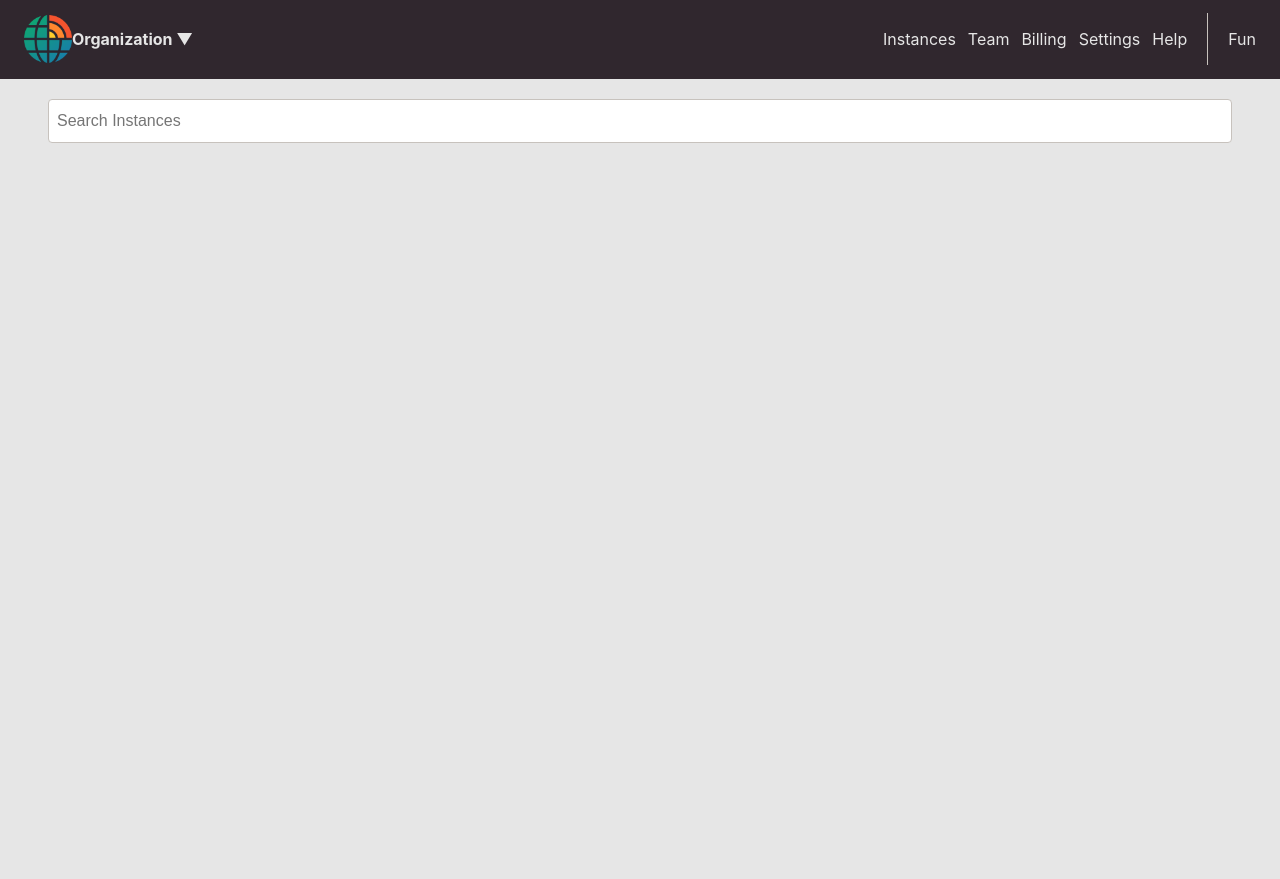
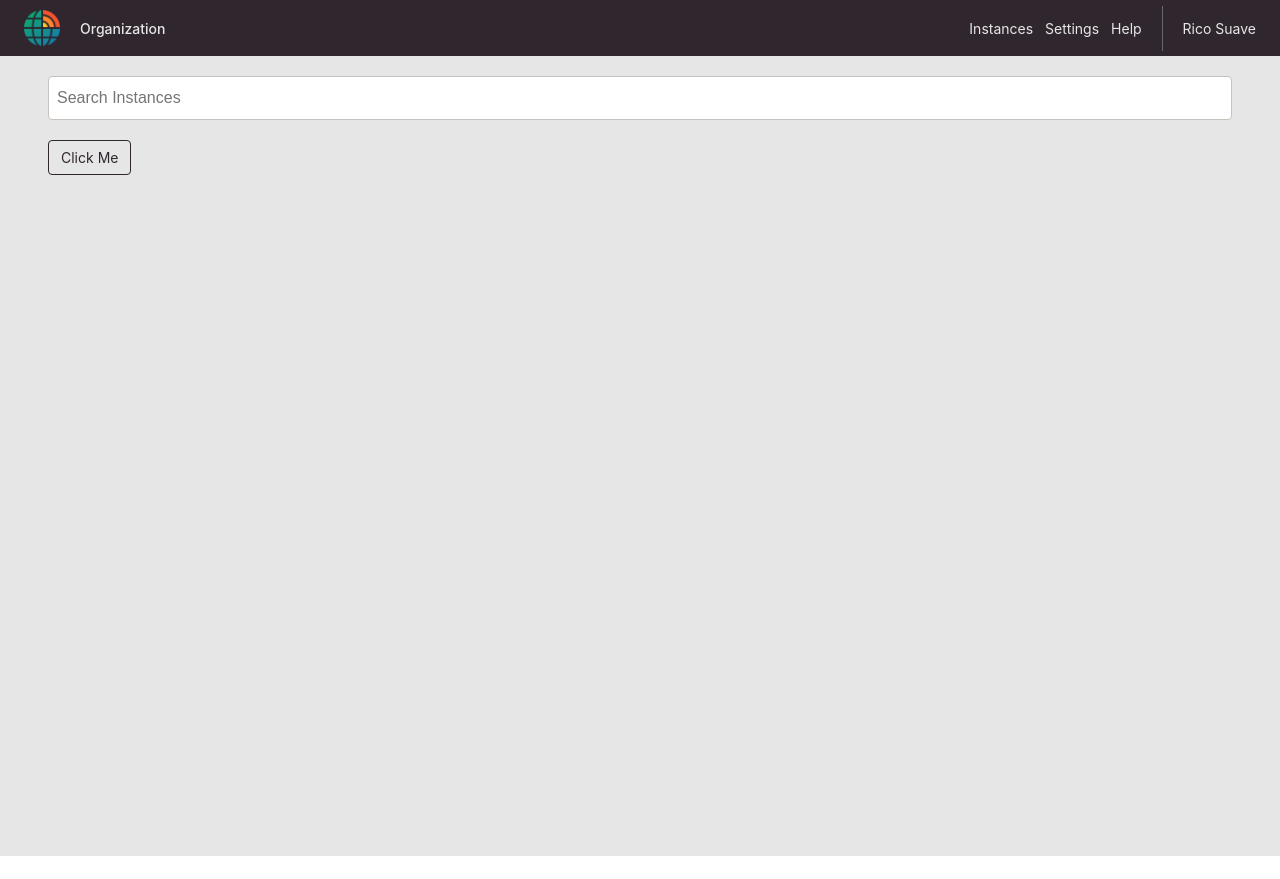
Before and after one commit to tembo-io/tembo, a Next.js app in the folder pgUI/pgUI/: page / in a window 1280 px wide. After the commit the page ends 856 px from the top, so only its background shows below. Built offline with nearby package versions, Linux system fonts and the light colour scheme.

Commit message:
add basic button

```diff
--- /dev/null
+++ b/pgUI/pgUI/components/Button/Button.module.scss
@@ -0,0 +1,23 @@
+// buttons
+.btn {
+  box-sizing: border-box;
+  display: flex;
+  flex-direction: row;
+  justify-content: center;
+  align-items: center;
+  padding: var(--space-2) var(--space-3);
+  border-radius: var(--border-radius);
+  font-size: var(--size-s);
+  outline: 0;
+  background-color: transparent;
+  border: 1px solid var(--primary-8);
+  color: var(--primary-8);
+  font-family: Inter;
+
+  &:hover {
+    cursor: pointer;
+    background-color: var(--primary-2);
+    // filter: brightness(85%);
+    transition: all 200ms ease;
+  }
+}
--- /dev/null
+++ b/pgUI/pgUI/components/Button/index.tsx
@@ -0,0 +1,18 @@
+import React, { FC } from 'react';
+
+import styles from './Button.module.scss';
+
+interface ButtonProps {
+  children: React.ReactNode;
+  onClick?(): any;
+}
+
+const Button: FC<ButtonProps> = ({ children, onClick }) => {
+  return (
+    <button onClick={onClick} className={styles.btn}>
+      {children}
+    </button>
+  );
+};
+
+export default Button;
--- a/pgUI/pgUI/components/Header/Header.module.scss
+++ b/pgUI/pgUI/components/Header/Header.module.scss
@@ -1,26 +1,38 @@
 .Header {
   width: 100%;
-  padding: var(--space-2) var(--space-6);
+  height: 3.5rem;
+  font-size: var(--size-s);
+  padding: var(--space-3) var(--space-6);
   background-color: var(--primary-8);
   color: var(--primary-3);
+
+  h4 {
+    font-weight: var(--normal-w);
+  }
 
   nav {
     margin-right: var(--space-5);
     li {
       margin-left: var(--space-3);
       list-style: none;
-      font-size: var(--size-m);
+      &:hover {
+        color: var(--primary-2);
+      }
     }
   }
 
-  .logoGroup h1 {
-    display: none;
-    visibility: hidden;
-    font-size: var(--size-l);
+  .logoGroup {
+    margin-right: var(--space-5);
+    h1 {
+      // hide the coredb name
+      display: none;
+      visibility: hidden;
+      font-size: var(--size-l);
+    }
   }
 
   .UserTag {
     padding-left: var(--space-5);
-    border-left: 1px solid var(--primary-4);
+    border-left: 1px solid var(--primary-6);
   }
 }
--- a/pgUI/pgUI/components/Header/index.tsx
+++ b/pgUI/pgUI/components/Header/index.tsx
@@ -5,30 +5,25 @@ import Link from 'next/link';
 import Logo from '../Logo';
 
 import styles from './Header.module.scss';
+import Button from '../Button';
 
 interface HeaderProps {
-  shortName: string;
+  userName: string;
 }
 
-const Header: FC<HeaderProps> = ({ shortName }) => {
+const Header: FC<HeaderProps> = ({ userName }) => {
   return (
     <header className={cx(styles.Header, 'd-flex v-center')}>
       <span className={cx(styles.logoGroup, 'd-flex v-center')}>
         <Logo />
         <h1>CoreDB</h1>
       </span>
-      <h4>Organization ▼</h4>
+      <h4>Organization</h4>
       <div className="d-flex" style={{ marginLeft: 'auto' }}>
         <nav>
           <ul className="d-flex v-center">
             <Link href="/">
               <li>Instances</li>
-            </Link>
-            <Link href="/team">
-              <li>Team</li>
-            </Link>
-            <Link href="/billing">
-              <li>Billing</li>
             </Link>
             <Link href="/settings">
               <li>Settings</li>
@@ -40,7 +35,7 @@ const Header: FC<HeaderProps> = ({ shortName }) => {
         </nav>
         <div className={cx(styles.UserTag, 'd-flex v-center')}>
           <div className={styles.avatar} />
-          <span>{shortName}</span>
+          <span>{userName}</span>
         </div>
       </div>
     </header>
--- a/pgUI/pgUI/components/Logo/index.tsx
+++ b/pgUI/pgUI/components/Logo/index.tsx
@@ -6,8 +6,8 @@ export default function Logo() {
   return (
     <Image
       src={RawLogo}
-      width={48}
-      height={48}
+      width={36}
+      height={36}
       alt="The CoreDB logo - a multicolored globe"
     />
   );
--- a/pgUI/pgUI/components/SearchBar/SearchBar.module.scss
+++ b/pgUI/pgUI/components/SearchBar/SearchBar.module.scss
@@ -2,6 +2,7 @@
     flex: 1;
     min-width: 50%;
     width: auto;
+    margin-bottom: var(--space-5);
 
     input {
       width: 100%;
--- a/pgUI/pgUI/pages/index.tsx
+++ b/pgUI/pgUI/pages/index.tsx
@@ -2,6 +2,7 @@ import type { NextPage } from 'next';
 import Head from 'next/head';
 import Main from '../components/Main';
 import Header from '../components/Header';
+import Button from '../components/Button';
 import SearchBar from '../components/SearchBar';
 
 const Home: NextPage = () => {
@@ -12,9 +13,10 @@ const Home: NextPage = () => {
         <meta name="description" content="Welcome to CoreDB" />
         <link rel="icon" href="favicon.ico" />
       </Head>
-      <Header shortName="Fun" />
+      <Header userName="Rico Suave" />
       <Main>
-        <SearchBar placeholder='Search Instances'/>
+        <SearchBar placeholder="Search Instances" />
+        <Button>Click Me</Button>
       </Main>
     </>
   );
--- a/pgUI/pgUI/styles/globals.scss
+++ b/pgUI/pgUI/styles/globals.scss
@@ -78,39 +78,6 @@ a {
   box-sizing: border-box;
 }
 
-// buttons
-.btn {
-  display: flex;
-  flex-direction: row;
-  justify-content: center;
-  align-items: center;
-  padding: var(--space-3) var(--space-4);
-  background-color: var(--accent);
-  border-radius: var(--border-radius);
-  font-size: var(--size-m);
-  outline: 0;
-  border: 0;
-  color: var(--primary-2);
-
-  &:hover {
-    cursor: pointer;
-
-    // filter: brightness(85%);
-    background-color: var(--accent-darker);
-    transition: all 200ms ease;
-  }
-
-  &.small {
-    font-size: var(--size-s);
-    font-weight: var(--light-w);
-  }
-
-  &.secondary {
-    background-color: transparent;
-    border: 1px solid var(--accent);
-  }
-}
-
 // typography classes
 .type-small {
   font-weight: var(--light-w);
```
